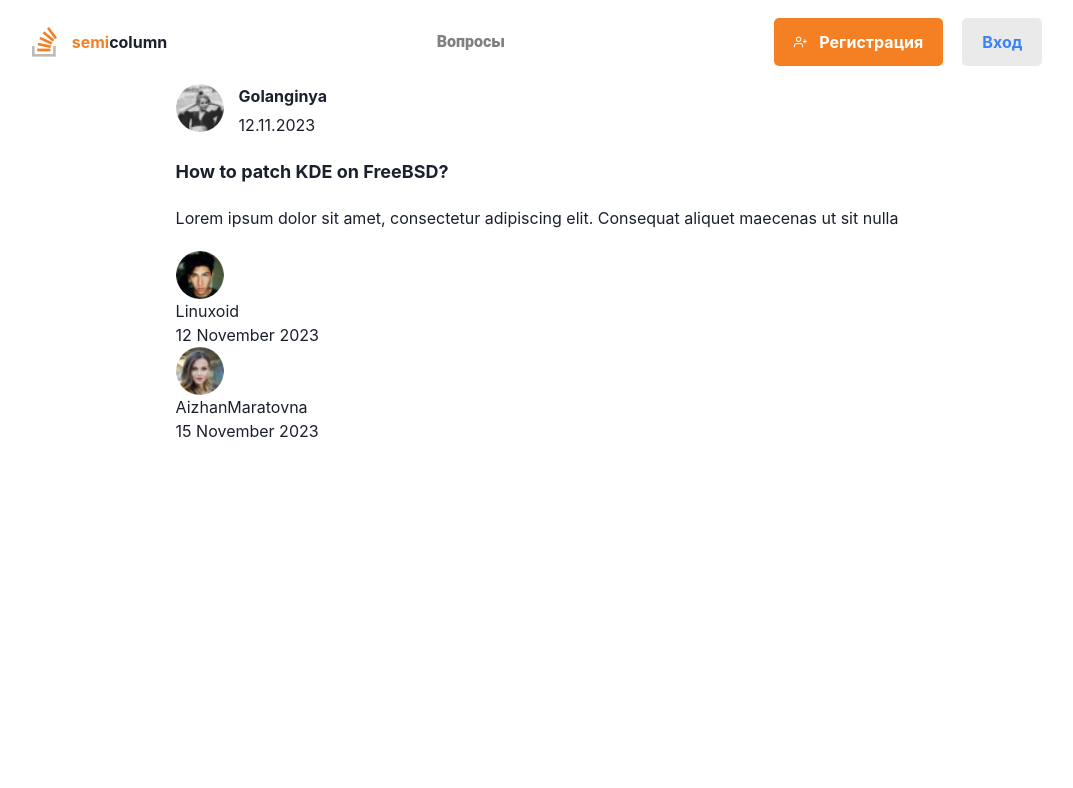
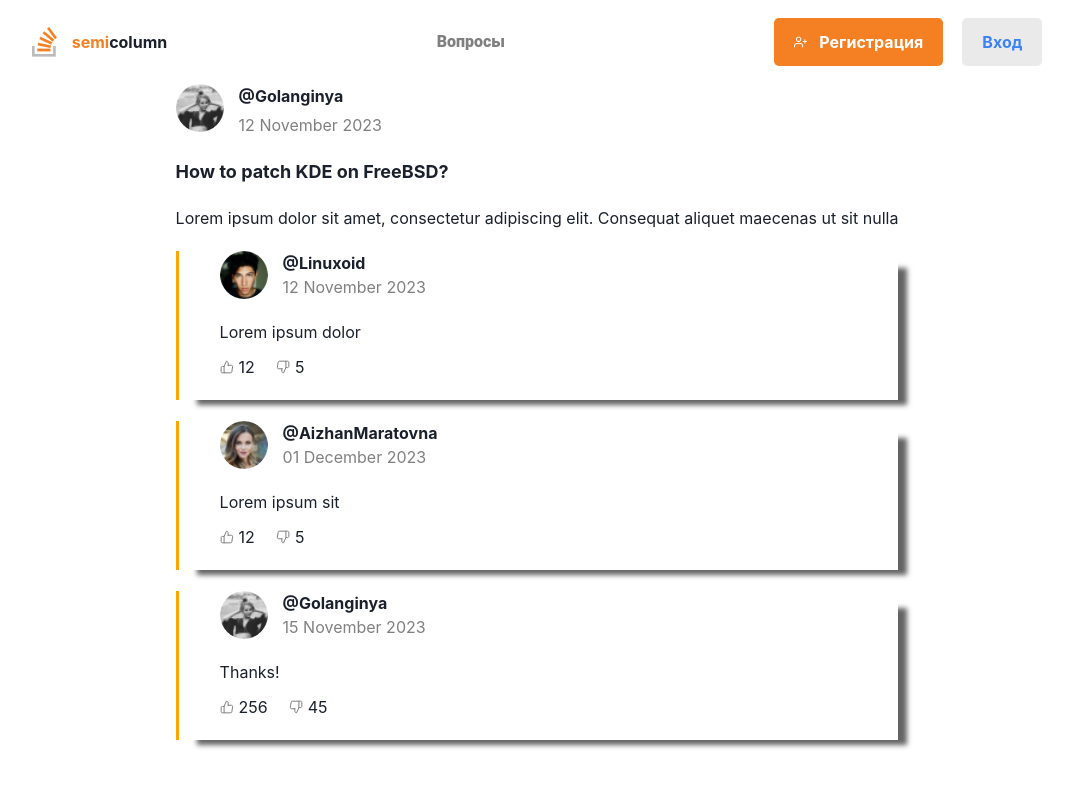
Before and after one commit to cofeek-codes/year3half2, a React (Vite) app in the folder kp/project/: page /question/1 in a window 1280 px wide. Shown: the top 788 px of the page, without its empty margins (103-1176 px from the left). Built offline with nearby package versions, Linux system fonts and the light colour scheme.

Commit message:
question page almost done

```diff
--- a/kp/project/src/index.scss
+++ b/kp/project/src/index.scss
@@ -90,7 +90,7 @@ $blue: #3b82f6;
 
 }
 .auth__wrapper .inner__wrapper {
-   display:flex;
+   display: flex;
 }
 
 @media(max-width: 768px) {
@@ -121,7 +121,6 @@ $blue: #3b82f6;
       .question__description {
          width: 100%;
       }
-
       .question__stats {
          display: none;
       }
@@ -168,6 +167,9 @@ $blue: #3b82f6;
       font-weight: bold;
       margin-bottom: 5px;
    }
+   .time {
+      color: #808080;
+   }
 }
 
 .question__info {
@@ -181,4 +183,60 @@ $blue: #3b82f6;
 .question__answers {
    margin-top: 21px;
 }
+.question__answer {
+   margin-bottom: 21px;
+   box-shadow: 15px 11px 5px -6px rgba(0,0,0,0.61);
+   border-left: 3px solid orange;
+   padding-bottom: 21px;
+   padding-left: 41px;
+   &:last-child {
+      margin-bottom: 0px;
+   }
+}
+
+@media(max-width: 600px) {
+   .question__answer {
+      // margin: 0px 15px;
+      margin-bottom: 21px;
+   }
+   .quesiton__wrapper {
+      padding: 0px 15px;
+   }
+}
 // question page
+
+// question answers
+
+.answer__user {
+   display: flex;
+
+}
+.au__info {
+   margin-left: 15px;
+   margin-bottom: 21px;
+}
+.au__name {
+   font-weight: bold;
+}
+
+.au__online {
+   color: #808080;
+}
+
+.answer__content {
+   margin-bottom: 11px;
+}
+.answer__rates {
+   display: flex;
+   &>.likes {
+      margin-right: 21px;
+   }
+}
+
+.likes, .dislikes {
+   display: flex;
+   align-items: center;
+   &__image {
+      margin-right: 5px;
+   }
+}
--- a/kp/project/src/mock/mockQuestions.ts
+++ b/kp/project/src/mock/mockQuestions.ts
@@ -9,6 +9,7 @@ export const mockQuestions: TQuestion[] = [
       description: "Lorem ipsum dolor sit amet, consectetur adipiscing elit. Consequat aliquet maecenas ut sit nulla",
       tags: ['golang', 'linux', 'overflow'],
       authorId: 1,
+      date: "12 November 2023",
       views: 125,
       comments: 15,
       upvotes: 155,
@@ -16,14 +17,22 @@ export const mockQuestions: TQuestion[] = [
          {
             questionId: 1,
             author: mockUsers[1],
-            content: "Lorem Ipsum",
+            content: "Lorem ipsum dolor",
             time: "12 November 2023",
             likes: 12,
-            dislikes: 3
+            dislikes: 5
          },
          {
             questionId: 1,
             author: mockUsers[2],
+            content: "Lorem ipsum sit",
+            time: "01 December 2023",
+            likes: 12,
+            dislikes: 5
+         },
+         {
+            questionId: 1,
+            author: mockUsers[0],
             content: "Thanks!",
             time: "15 November 2023",
             likes: 256,
@@ -37,6 +46,7 @@ export const mockQuestions: TQuestion[] = [
       description: "Lorem ipsum dolor sit amet, consectetur adipiscing elit. Bibendum vitae etiam lectus amet enim.",
       tags: ['java', 'javascript', 'difference'],
       authorId: 2,
+      date: "25 November 2023",
       views: 158,
       comments: 25,
       upvotes: 150,
@@ -50,12 +60,20 @@ export const mockQuestions: TQuestion[] = [
             dislikes: 3
          },
          {
-            questionId: 1,
+            questionId: 2,
             author: mockUsers[0],
             content: "Some answer",
             time: "15 November 2023",
             likes: 1500,
             dislikes: 50
+         },
+         {
+            questionId: 2,
+            author: mockUsers[1],
+            content: "Some answer",
+            time: "25 November 2023",
+            likes: 3500,
+            dislikes: 150
          },
       ]
    },
@@ -65,6 +83,7 @@ export const mockQuestions: TQuestion[] = [
       description: "Lorem ipsum dolor sit amet, consectetur adipiscing elit. Consequat aliquet maecenas ut sit nulla",
       tags: ['svelte', 'javascript', 'recomendations'],
       authorId: 3,
+      date: "01 December 2023",
       views: 250,
       comments: 30,
       upvotes: 45,
@@ -85,6 +104,14 @@ export const mockQuestions: TQuestion[] = [
             likes: 256,
             dislikes: 45
          },
+         {
+            questionId: 3,
+            author: mockUsers[0],
+            content: "Hello world",
+            time: "21 November 2023",
+            likes: 305,
+            dislikes: 71
+         },
       ]
    }
 ];
--- a/kp/project/src/pages/QuestionPage.tsx
+++ b/kp/project/src/pages/QuestionPage.tsx
@@ -4,53 +4,75 @@ import Markdown from "react-markdown"
 import { mockQuestions } from "../mock/mockQuestions"
 import { Avatar } from "@chakra-ui/react"
 import { mockUsers } from "../mock/MockUsers"
+import { images } from "../utils/imageLoader"
 
 const QuestionPage = () => {
    const { id } = useParams()
    const question = mockQuestions.find(q => q.id == id)
    const author = mockUsers.find(u => u.id == question?.authorId)
    return <RootLayout>
-      <div class="quesiton__wrapper">
-         <div class="user__info">
-            <div class="user__avatar">
+      <div className="quesiton__wrapper">
+         <div className="user__info">
+            <div className="user__avatar">
                <Avatar name={author.name} src={author?.avatar} />
             </div>
-            <div class="user__name">
-               <div class="name">
-                  {author.name}
+            <div className="user__name">
+               <div className="name">
+                  @{author.name}
                </div>
-               <div class="time">
-                  12.11.2023
+               <div className="time">
+                  {question.date}
                </div>
             </div>
          </div>
-         <div class="question__info">
-            <div class="question__title">
+         <div className="question__info">
+            <div className="question__title">
                {question.title}
             </div>
-            <div class="question__description">
+            <div className="question__description">
                <Markdown>
                   {question?.description}
                </Markdown>
             </div>
          </div>
-         <div class="question__answers">
-            {question?.answers.map((a) => (
-               <div class="question__answer">
-                  <div class="answer__user">
-                     <div class="au__avatar">
+         <div className="question__answers">
+            {question?.answers.map((a, i) => (
+               <div key={i} className="question__answer">
+                  <div className="answer__user">
+                     <div className="au__avatar">
                         <Avatar name={a.author.name} src={a.author.avatar} />
                      </div>
-                     <div class="au__info">
-                        <div class="au__name">{a.author.name}</div>
-                        <div class="au__online">{a.time}</div>
+                     <div className="au__info">
+                        <div className="au__name">@{a.author.name}</div>
+                        <div className="au__online">{a.time}</div>
+                     </div>
+                  </div>
+                  <div className="answer__content">
+                     <Markdown>{a.content}</Markdown>
+                  </div>
+                  <div className="answer__rates">
+                     <div className="likes">
+                        <span className="likes__image">
+                           <img alt="likes icon" src={images.Likes} />
+                        </span>
+                        <span className="likes__content">
+                           {a.likes}
+                        </span>
+                     </div>
+                     <div className="dislikes">
+                        <span className="dislikes__image">
+                           <img alt="dislikes icon" src={images.Dislikes} />
+                        </span>
+                        <span className="likes__content">
+                           {a.dislikes}
+                        </span>
                      </div>
                   </div>
                </div>
             ))}
          </div>
       </div>
-   </RootLayout >
+   </RootLayout>
 }
 
 export default QuestionPage
--- a/kp/project/src/types/TQuestion.ts
+++ b/kp/project/src/types/TQuestion.ts
@@ -5,7 +5,8 @@ export type TQuestion = {
    title: string,
    description: string,
    tags: string[]
-   authorId: number
+   authorId: number,
+   date: string // hardcoded string of string from date
    views: number
    comments: number
    upvotes: number,
--- a/kp/project/src/utils/imageLoader.ts
+++ b/kp/project/src/utils/imageLoader.ts
@@ -10,6 +10,8 @@ import closedIcon from '/src/assets/check-circle.svg'
 import onTopIcon from '/src/assets/arrow-up-right.svg'
 import newIcon from '/src/assets/clock.svg'
 import AuthImg from '/src/assets/authImg.png'
+import Likes from '/src/assets/thumbs-up.svg'
+import Dislikes from '/src/assets/thumbs-down.svg'
 
 export const images = {
    Avatar1,
@@ -23,5 +25,6 @@ export const images = {
    closedIcon,
    onTopIcon,
    AuthImg,
-
+   Likes,
+   Dislikes,
 }
```
Also changed, not shown: kp/project/src/assets/thumbs-down.svg (added), kp/project/src/assets/thumbs-up.svg (added).
